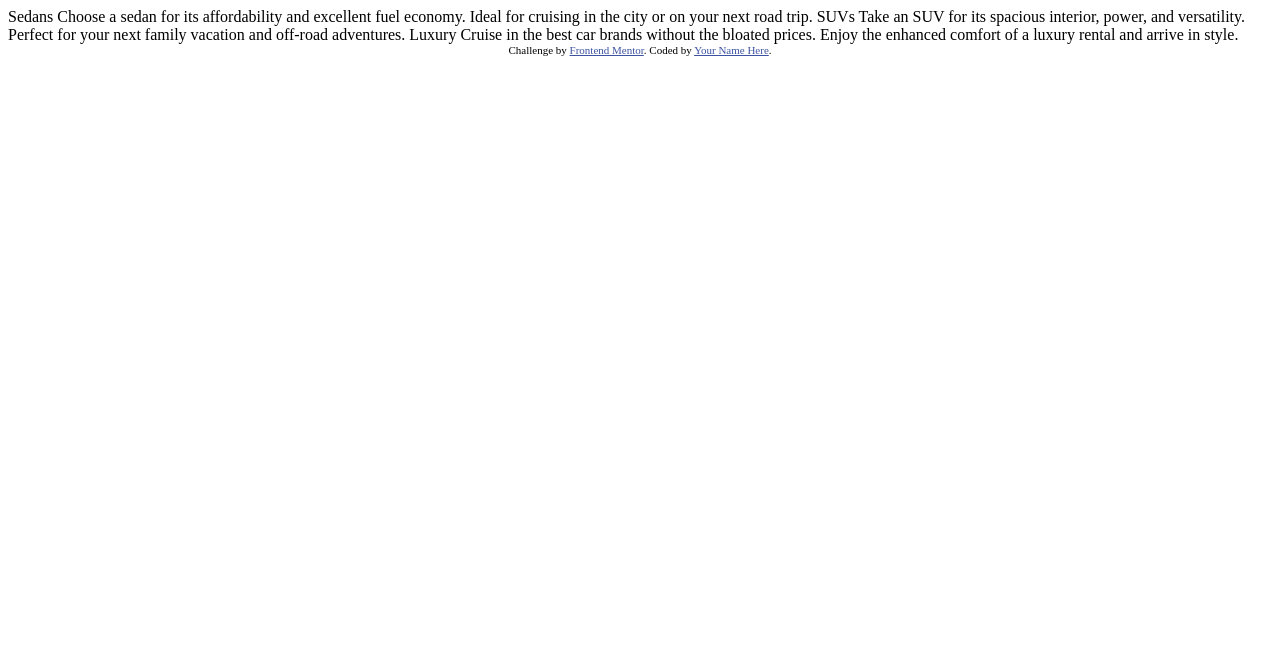
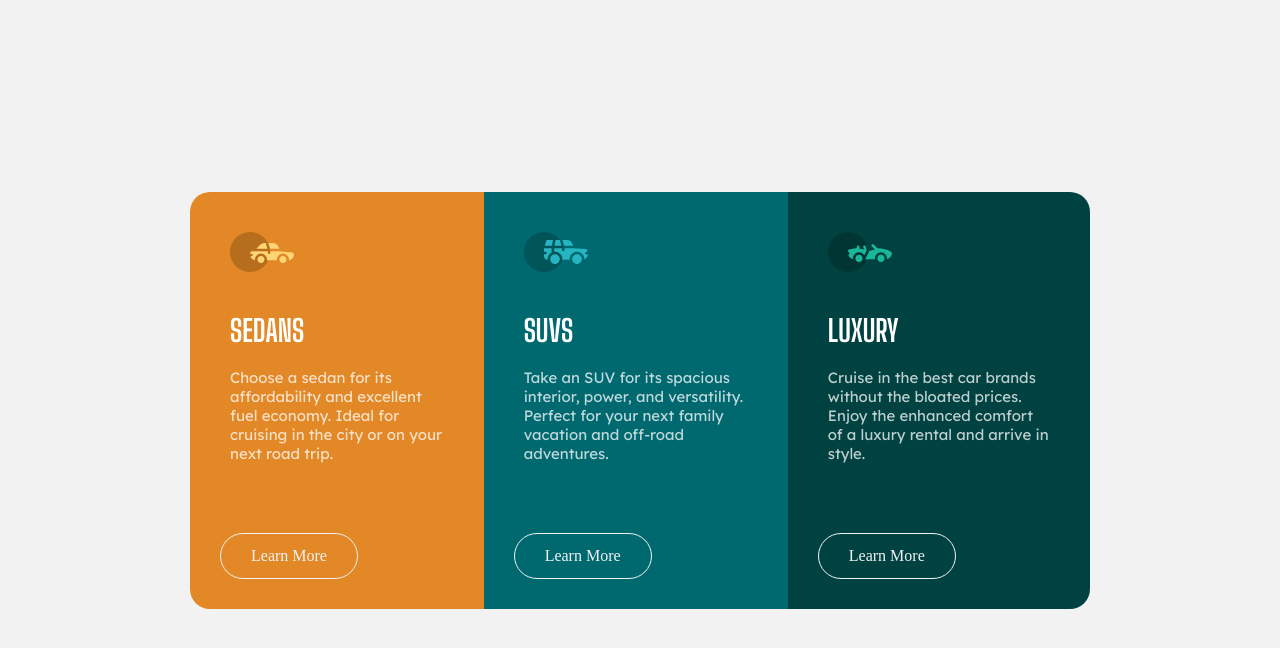
Before and after one commit to miguelafonsoo/desafios, a plain HTML site: page 3-column-preview-card-component-main/index.html in a window 1280 px wide. Drawn offline with Linux system fonts and the light colour scheme.

Commit message:
e é isto acabei

```diff
--- a/3-column-preview-card-component-main/index.html
+++ b/3-column-preview-card-component-main/index.html
@@ -7,30 +7,37 @@
   <link rel="icon" type="image/png" sizes="32x32" href="./images/favicon-32x32.png">
 
   <title>Frontend Mentor | 3-column preview card component</title>
-
-  <!-- Feel free to remove these styles or customise in your own stylesheet 👍 -->
-  <style>
-    .attribution { font-size: 11px; text-align: center; }
-    .attribution a { color: hsl(228, 45%, 44%); }
-  </style>
+  <link rel="stylesheet" href="style.css">
 </head>
 <body>
-
-  Sedans
+ <div class="container">
+   <div class="sedan">
+    <img src="images/icon-sedans.svg" alt="">
+     <h1>Sedans</h1>
+     <p>
        Choose a sedan for its affordability and excellent fuel economy. Ideal for cruising in the city
        or on your next road trip.
-
-  SUVs
+     </p>
+     <a href="#">Learn More</a>
+   </div>
+   <div class="column suv">
+    <img src="images/icon-suvs.svg" alt="">
+     <h1>SUVs</h1>
+     <p>
        Take an SUV for its spacious interior, power, and versatility. Perfect for your next family vacation
        and off-road adventures.
-
-  Luxury
+     </p>
+     <a href="#">Learn More</a>
+   </div>
+   <div class="column luxury">
+    <img src="images/icon-luxury.svg" alt="">
+     <h1>Luxury</h1>
+     <p>
        Cruise in the best car brands without the bloated prices. Enjoy the enhanced comfort of a luxury
        rental and arrive in style.
-
-  <div class="attribution">
-    Challenge by <a href="https://www.frontendmentor.io?ref=challenge" target="_blank">Frontend Mentor</a>.
-    Coded by <a href="#">Your Name Here</a>.
+     </p>
+     <a href="#">Learn More</a>
+   </div>
  </div>
 </body>
 </html>
--- /dev/null
+++ b/3-column-preview-card-component-main/style.css
@@ -0,0 +1,83 @@
+@import url('https://fonts.googleapis.com/css2?family=Big+Shoulders+Display:wght@700&family=Lexend+Deca&display=swap');
+
+:root {
+    --fonte1: 'Big Shoulders Display', sans-serif;
+    --fonte2: 'Lexend Deca', sans-serif;
+}
+
+* {
+    padding: 0px;
+    margin: 0px;
+}
+
+body {
+    display: flex;
+    align-items: center;
+    height: 100vh;
+    background-color: hsl(0, 0%, 95%);
+}
+
+
+.container {
+    display: flex;
+    justify-content: center;
+    max-width: 900px;
+    margin: auto;
+    border-radius: 20px;
+    overflow: hidden;
+}
+
+
+
+.sedan {
+    background-color: hsl(31, 77%, 52%);
+}
+
+img {
+    display: flex;
+    justify-content: left;
+    padding: 40px 0px 0px 40px;
+}
+
+h1 {
+    font-size: 30px;
+    padding: 40px 0px 10px 40px;
+    font-family: var(--fonte1);
+    text-transform: uppercase;
+    color: white;
+    text-align: left;
+}
+
+p {
+    font-size: 15px;
+    font-family: var(--fonte2);
+    text-align: left;
+    padding: 10px 40px 40px 40px;
+    color: hsla(0, 0%, 100%, 0.75);
+}
+
+a {
+    text-decoration: none;
+    color: hsl(0, 0%, 95%);
+    display: inline-block;
+    margin: 30px;
+    padding: 13px 30px;
+    text-align: left;
+    border: 1px solid hsl(0, 0%, 95%);
+    border-radius: 50px;
+}
+
+.suv {
+    background-color: hsl(184, 100%, 22%);
+}
+
+.luxury {
+    background-color: hsl(179, 100%, 13%);
+}
+
+@media (max-width: 700px) {
+    .container{
+        flex-wrap: wrap;
+        padding: 0px 20px;
+    }
+}
```
Lines whose indentation alone changed are shown as unchanged.
